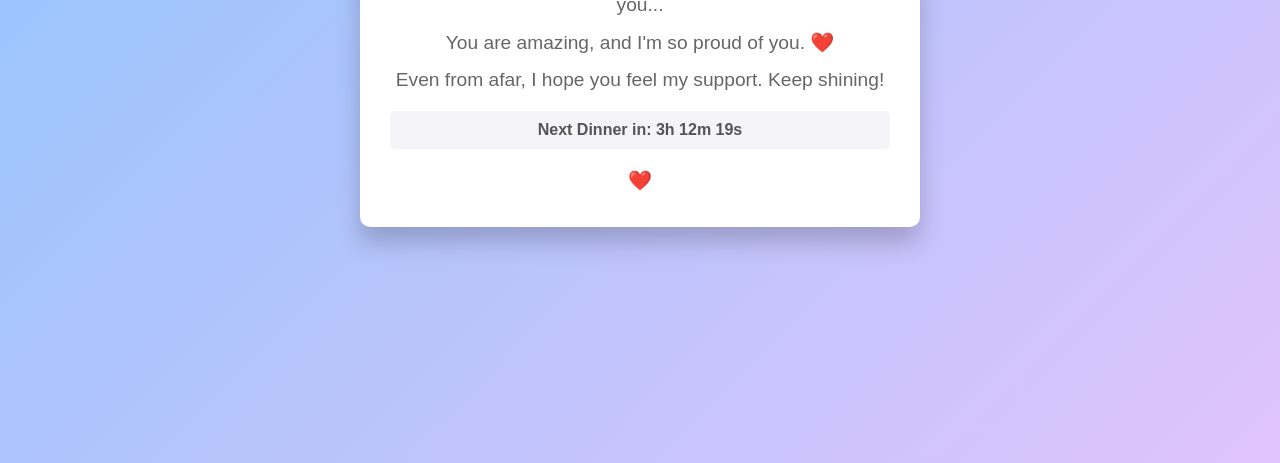
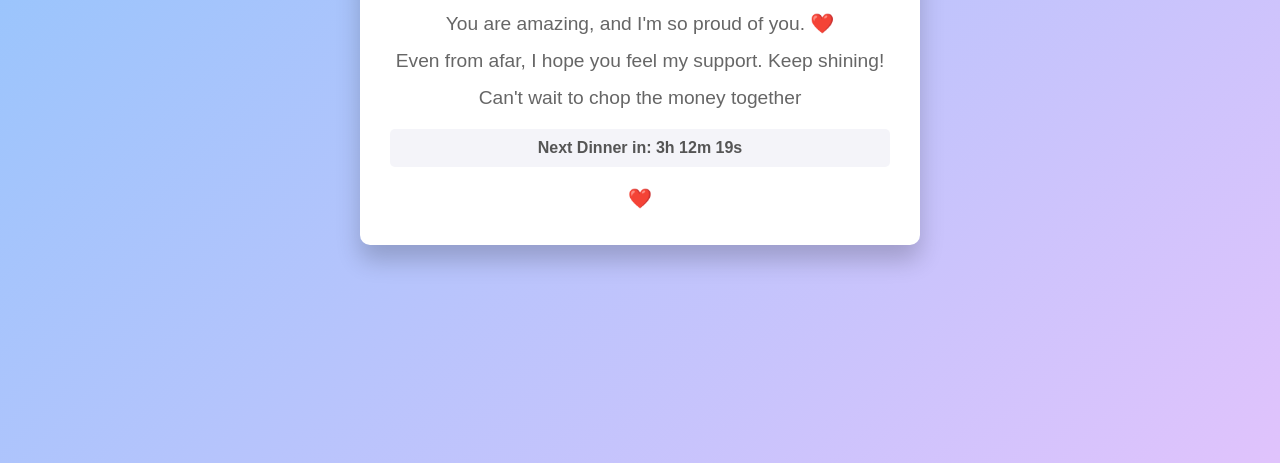
Before and after one commit to emmyxo/Just-because, a plain HTML site: page index.html in a window 1280 px wide. Shown: the part 337-800 px from the top of the page. Drawn offline with Linux system fonts and the light colour scheme.

Commit message:
Update index.html

```diff
--- a/index.html
+++ b/index.html
@@ -78,7 +78,7 @@
         <p>I see how hard you're coding, and I just wanted to remind you...</p>
         <p>You are amazing, and I'm so proud of you. ❤️</p>
         <p>Even from afar, I hope you feel my support. Keep shining!</p>
-
+        <p>Can't wait to chop the money together</p>
         <div class="countdown">
             Next <span id="nextMeal">Meal</span> in: <span id="countdown">Loading...</span>
         </div>
```
